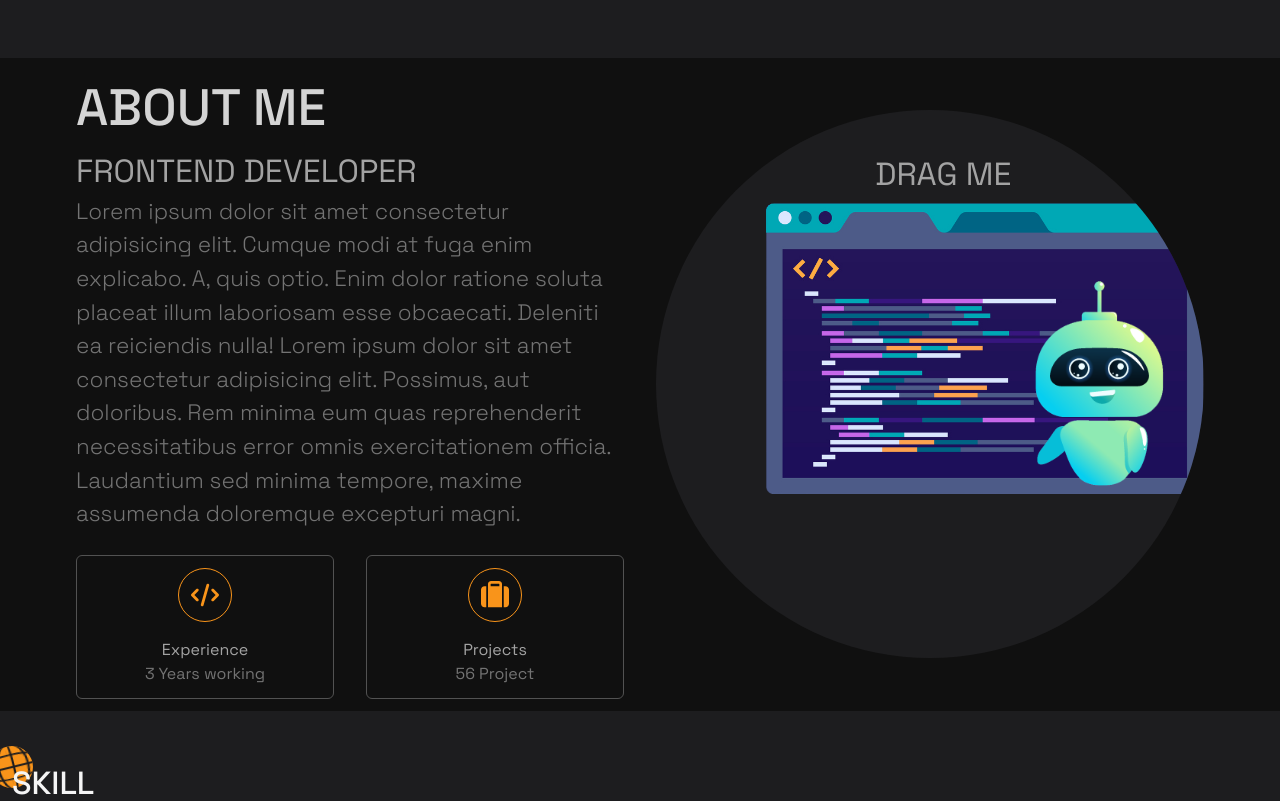
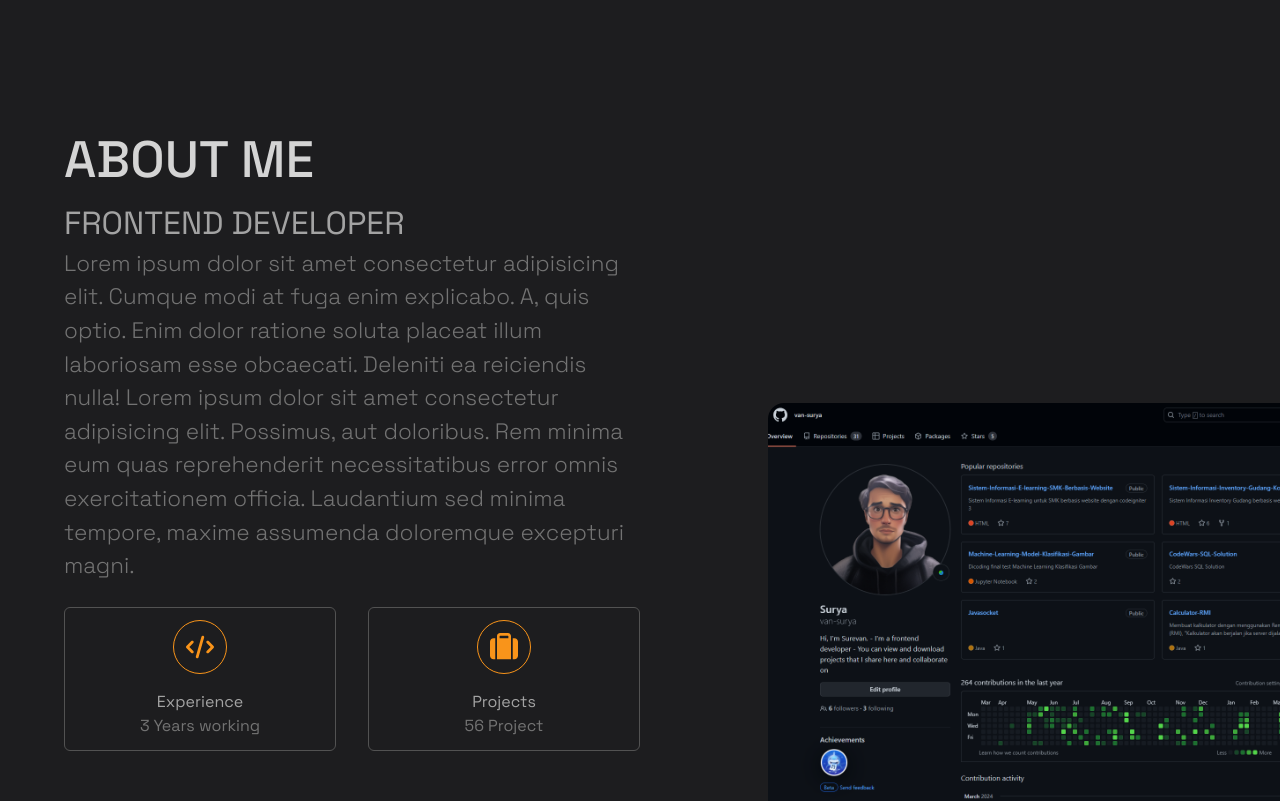
Before and after one commit to van-surya/portfolio-nextjs, a Next.js app: page / in a window 1280 px wide. Shown: the part 800-1601 px from the top of the page. Built offline with nearby package versions, Linux system fonts and the light colour scheme.

Commit message:
update v1

```diff
--- a/src/app/components/AboutComponent.tsx
+++ b/src/app/components/AboutComponent.tsx
@@ -4,6 +4,7 @@ import { motion, useScroll, useTransform } from "framer-motion";
 import { FontAwesomeIcon } from '@fortawesome/react-fontawesome'
 import { faCode } from "@fortawesome/free-solid-svg-icons/faCode";
 import { faSuitcase } from "@fortawesome/free-solid-svg-icons";
+import Link from 'next/link';
 
 export default function AboutComponent() {
     const ref = useRef<HTMLDivElement>(null);
@@ -15,48 +16,43 @@ export default function AboutComponent() {
     const opacityProgress = useTransform(scrollYProgress, [0, 1], [0.2, 1]);
 
     return (
-        <motion.section className="2xl:py-[8rem] bg-likeblack overflow-hidden"
-            ref={ref}
-            style={{
-                scale: scaleProgress,
-                opacity: opacityProgress
-            }}
+        <section className="2xl:py-[8rem] bg-likeblack overflow-hidden"
         >
-            <div className="container mx-auto p-[12px] md:p-unset">
-                <div className="grid grid-cols-2 gap-[2rem] px-[4rem]">
+            <div className="container mx-auto md:p-unset bg-smoke ps-[4rem] overflow-hidden">
+                <div className="grid grid-cols-2 gap-[4rem]">
                     <div className="flex flex-col">
-                        <motion.h2 className="text-[3.2rem] uppercase font-medium text-neutral-300"
-                            initial={{ x: 100, y: 100 }}
-                            whileInView={{ x: [0, -100, 0], y: [0, -100, 0] }}
+                        <motion.h2 className="text-[3.2rem] uppercase font-medium text-neutral-300 mt-[4rem]"
+                            initial={{ opacity: 0, y: 120 }}
+                            whileInView={{ opacity: 1, y: 0 }}
                             transition={{
-                                duration: "2",
+                                duration: ".5",
                                 delay: .5
                             }}
                         >About ME</motion.h2>
                         <motion.h2 className="text-[2rem] mt-auto text-neutral-400"
-                            initial={{ x: 50, y: 50 }}
-                            whileInView={{ x: [0, -50, 0], y: [0, -50, 0] }}
+                            initial={{ opacity: 0, y: 120 }}
+                            whileInView={{ opacity: 1, y: 0 }}
                             transition={{
-                                duration: "2",
+                                duration: ".6",
                                 delay: .5
-                            }} >FRONTEND DEVELOPER</motion.h2>
+                            }}  >FRONTEND DEVELOPER</motion.h2>
                         <motion.p className="text-[1.4rem] font-thin text-neutral-500"
-                            initial={{ x: -80 }}
-                            whileInView={{ x: [0, 80, 0] }}
+                            initial={{ opacity: 0, y: 120 }}
+                            whileInView={{ opacity: 1, y: 0 }}
                             transition={{
-                                duration: "2",
+                                duration: ".7",
                                 delay: .5
-                            }}>
+                            }} >
                             Lorem ipsum dolor sit amet consectetur adipisicing elit. Cumque modi at fuga enim explicabo. A, quis optio. Enim dolor ratione soluta placeat illum laboriosam esse obcaecati. Deleniti ea reiciendis nulla!
                             Lorem ipsum dolor sit amet consectetur adipisicing elit. Possimus, aut doloribus. Rem minima eum quas reprehenderit necessitatibus error omnis exercitationem officia. Laudantium sed minima tempore, maxime assumenda doloremque excepturi magni.
                         </motion.p>
-                        <motion.div className="grid grid-cols-2 gap-[2rem] mt-[1.5rem]"
-                            initial={{ y: -80, x: -80 }}
-                            whileInView={{ y: [0, 80, 0], x: [0, 80, 0] }}
+                        <motion.div className="grid grid-cols-2 gap-[2rem] mt-[1.5rem] mb-[4rem]"
+                            initial={{ opacity: 0, y: 140 }}
+                            whileInView={{ opacity: 1, y: 0 }}
                             transition={{
-                                duration: "2",
+                                duration: ".8",
                                 delay: .5
-                            }}>
+                            }} >
                             <div className="border border-neutral-600 p-[12px] flex flex-col items-center rounded-md">
                                 <FontAwesomeIcon icon={faCode} className="text-primary h-[28px] w-[28px] border border-primary rounded-full p-[12px] mb-[1rem]" />
                                 <h4 className="text-neutral-400">Experience</h4>
@@ -70,40 +66,63 @@ export default function AboutComponent() {
                         </motion.div>
                     </div>
                     <div className="flex justify-start">
-                        <motion.div className="aspect-square rounded-full my-auto overflow-hidden bg-smoke relative w-full"
-                            initial={{ x: -300, y: -300 }}
-                            whileInView={{ x: [0, 300, 0], y: [0, 300, 0] }}
+                        <motion.div className="h-full w-full overflow-hidden relative"
+                            initial={{ opacity: 0, y: 240 }}
+                            whileInView={{ opacity: 1, y: 0 }}
+                            transition={{
+                                duration: ".5",
+                                delay: .5
+                            }} >
+                            {/* <motion.div className=" h-full absolute top-[4rem] right-[-240px]"
+                                whileHover={{ top: 0, right: 0 }}
+                                transition={{
+                                    duration: ".5",
+                                    delay: .5
+                                }}
+                            > */}
+                            {/* <Link href="https://github.com/van-surya"> */}
+                            {/* <div className="absolute top-[4rem] right-[-240px]"> */}
+                            <motion.div className="absolute w-[100%] bottom-[0] right-[-4rem]"
+                                whileHover={{ bottom: 0, right: 0 }}
+                                transition={{
+                                    duration: ".5",
+                                    delay: .5
+                                }}>
+                                <img src="./assets/images/code-1.png" className="rounded-tl-2xl w-full aspect-7/5 "
+                                    alt="Surya Frontend"
+                                />
+                            </motion.div>
+                            {/* </div> */}
+                            {/* </Link> */}
+                            {/* </motion.div> */}
+                        </motion.div>
+
+                        {/* <motion.div className="aspect-square rounded-full my-auto overflow-hidde bg relative w-full"
+                            initial={{ opacity: 0, y: 130 }}
+                            whileInView={{ opacity: 1, y: 0 }}
                             transition={{
                                 duration: "2",
                                 delay: .5
                             }}
-                        >
-                            <motion.img src="./assets/images/code-1.png"
-                                className="w-[80%] absolute bottom-[30%] right-0" alt="Surya Frontend"
-                                drag
-                                dragConstraints={{
-                                    top: 100,
-                                    left: -50,
-                                    right: 50,
-                                    bottom: 50,
-                                }} />
-                            <motion.img src="./assets/images/bot.png"
-                                className="w-[40%] absolute bottom-[30%] right-0" alt="Surya Frontend"
-                                drag
+                        > */}
+
+                        {/* <motion.div className="w-[80%] absolute top-0 left-0 " drag
                                 dragConstraints={{
                                     top: -80,
-                                    left: -50,
-                                    right: 50,
-                                    bottom: 50,
-                                }} />
-                            <h4 className="absolute top-10 left-[40%] text-neutral-400 text-[2rem]">DRAG ME</h4>
-                        </motion.div>
+                                    left: 0,
+                                    right: 0,
+                                    bottom: 0,
+                                }} >
+                                <img src="./assets/images/bot.png" className="w-full bg-white" alt="Surya Frontend"
+                                /></motion.div> */}
+
+                        {/* </motion.div> */}
                     </div>
                 </div>
             </div>
 
 
-        </motion.section >
+        </section >
     );
 }
 // I help companies from all over the world with tailor - made solutions.
--- a/src/app/components/HeaderComponent.tsx
+++ b/src/app/components/HeaderComponent.tsx
@@ -1,5 +1,6 @@
 import React from 'react';
 import { motion } from "framer-motion";
+import Link from 'next/link';
 
 export default function HeaderComponent() {
 
--- a/src/app/globals.scss
+++ b/src/app/globals.scss
@@ -59,7 +59,7 @@ header {
   top: 0;
   left: 0;
   right: 0;
-  height: 10px;
+  height: 58px;
   background: rgba(249, 148, 26, 0.4);
   /* backdrop-filter: blur(2.9px); */
   /* -webkit-backdrop-filter: blur(2.9px); */
--- a/tailwind.config.ts
+++ b/tailwind.config.ts
@@ -11,6 +11,7 @@ const config: Config = {
       aspectRatio: {
         '16/9': '16 / 9',
         '3/4': '3 / 4',
+        '7/5': '7 / 5',
       },
       colors: {
         "transparent": "transparent",
```
Also changed, not shown: src/app/components/HeroComponent.tsx (+10 -10 lines), src/app/components/PortfolioComponent.tsx (+33 -18 lines), src/app/components/SkillComponent.tsx (+33 -10 lines), public/assets/images/code-1.png.
